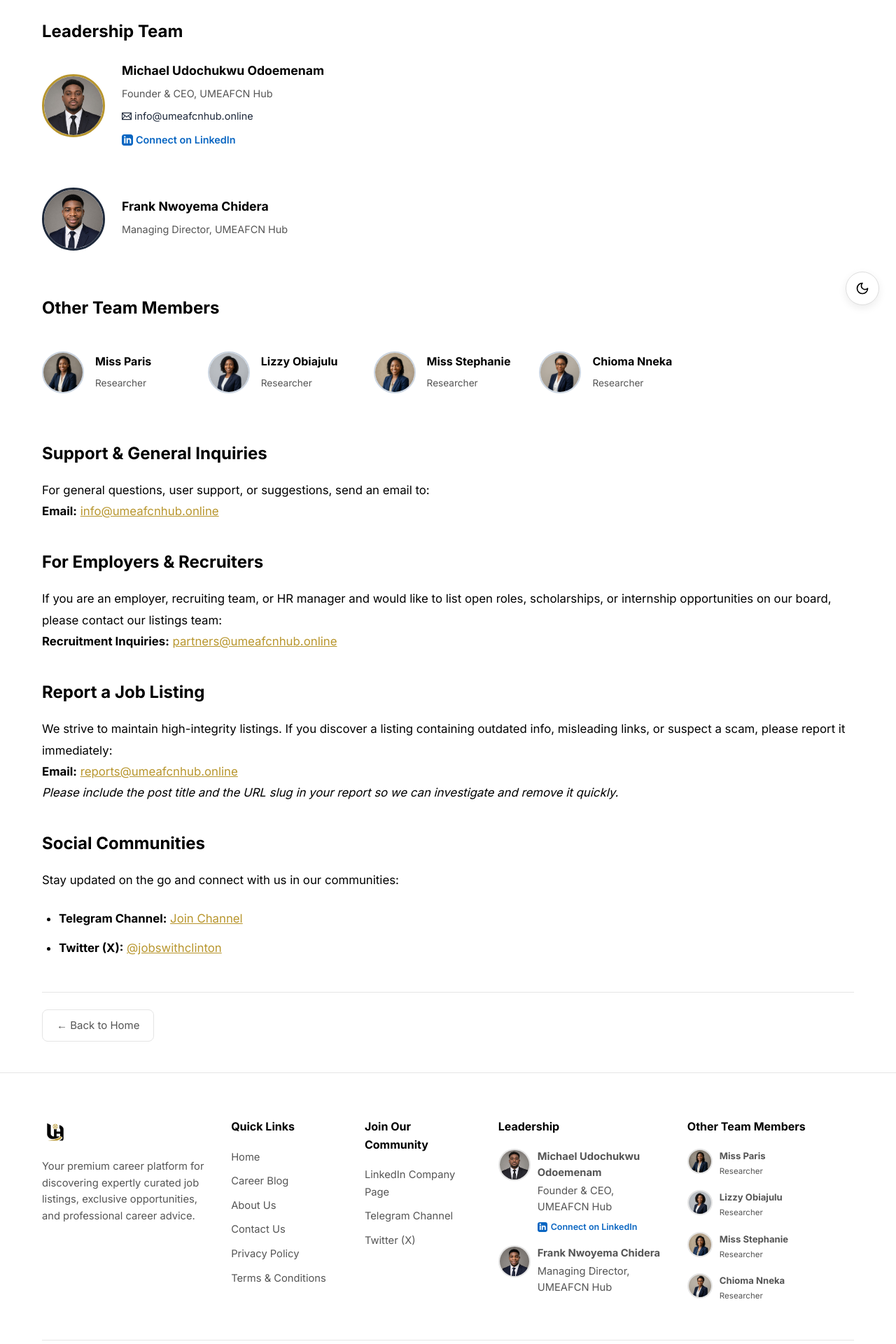
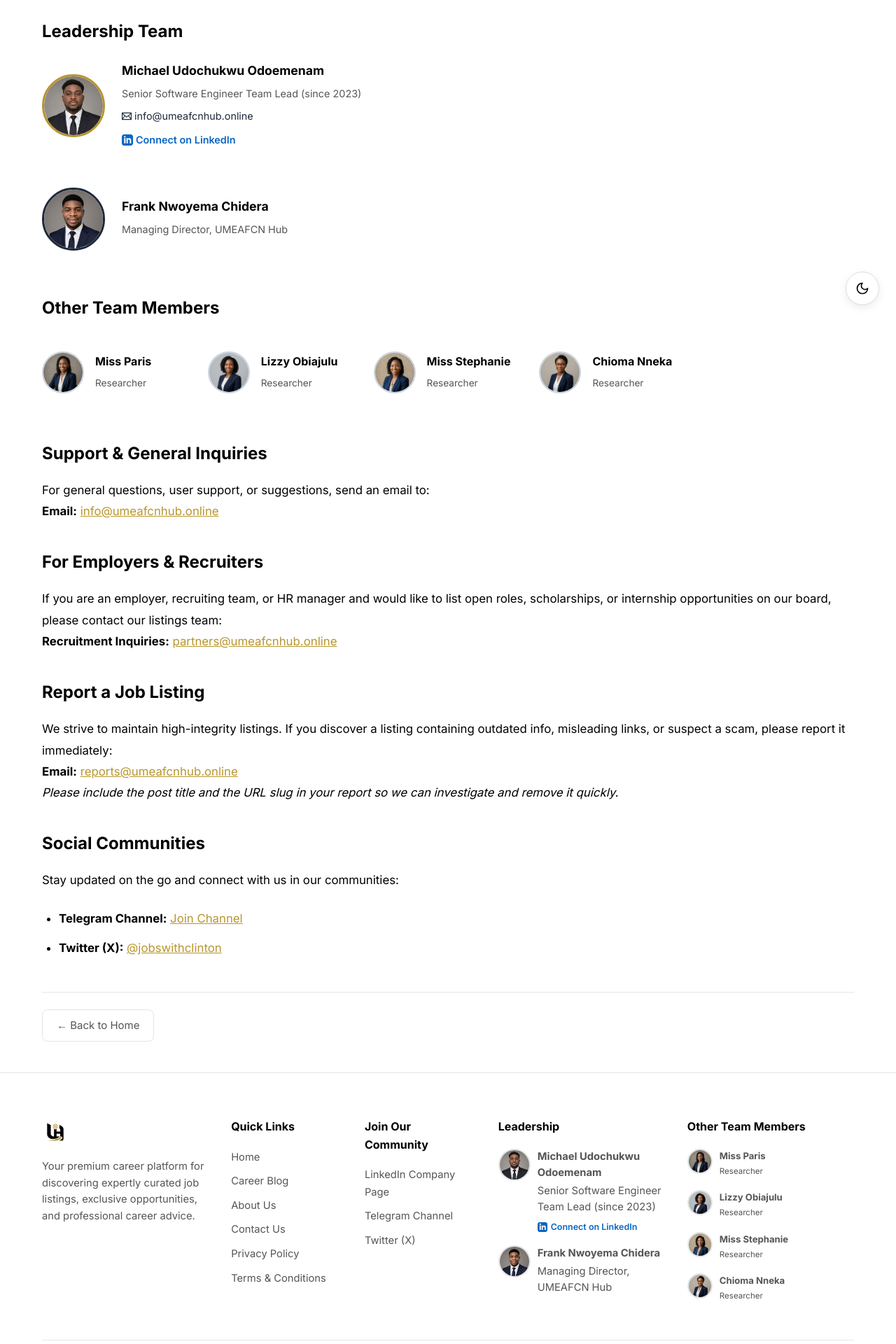
Before and after one commit to umeaclinton/UMEAFCN-Hub, a Next.js app: page /contact in a window 1280 px wide. Shown: the part 340-2260 px from the top of the page at 70% size. Built offline with nearby package versions, Linux system fonts and the light colour scheme.

Commit message:
feat: add About and Contact pages and implement a reusable Footer component

```diff
--- a/src/app/about/page.tsx
+++ b/src/app/about/page.tsx
@@ -33,7 +33,7 @@
           />
           <div>
             <strong style={{ fontSize: '1.2rem', display: 'block', marginBottom: '0.25rem' }}>Michael Udochukwu Odoemenam</strong>
-            <span style={{ color: 'var(--text-muted)', fontSize: '0.95rem', display: 'block', marginBottom: '0.5rem' }}>Founder & CEO, UMEAFCN Hub</span>
+            <span style={{ color: 'var(--text-muted)', fontSize: '0.95rem', display: 'block', marginBottom: '0.5rem' }}>Senior Software Engineer Team Lead (since 2023)</span>
             <p style={{ margin: 0, fontSize: '0.95rem', color: 'var(--text-muted)' }}>
               Michael built UMEAFCN Hub out of a passion for making career opportunities more accessible to young Africans. His vision is a single, trusted platform where every serious job seeker can find their next big break without the noise.
             </p>
--- a/src/app/contact/page.tsx
+++ b/src/app/contact/page.tsx
@@ -33,7 +33,7 @@
           />
           <div>
             <strong style={{ fontSize: '1.1rem', display: 'block', marginBottom: '0.25rem' }}>Michael Udochukwu Odoemenam</strong>
-            <span style={{ color: 'var(--text-muted)', fontSize: '0.9rem', display: 'block', marginBottom: '0.4rem' }}>Founder & CEO, UMEAFCN Hub</span>
+            <span style={{ color: 'var(--text-muted)', fontSize: '0.9rem', display: 'block', marginBottom: '0.4rem' }}>Senior Software Engineer Team Lead (since 2023)</span>
             <a href="mailto:info@umeafcnhub.online" style={{ fontSize: '0.9rem', color: '#1e293b', display: 'flex', alignItems: 'center', gap: '4px', textDecoration: 'none', marginBottom: '0.25rem' }}>
               <svg xmlns="http://www.w3.org/2000/svg" width="14" height="14" viewBox="0 0 24 24" fill="currentColor"><path d="M0 3v18h24v-18h-24zm6.623 7.929l-4.623 5.712v-9.458l4.623 3.746zm-4.141-5.929h19.035l-9.517 7.713-9.518-7.713zm5.694 7.188l3.824 3.099 3.83-3.104 5.612 6.817h-18.779l5.513-6.812zm9.208-1.264l4.616-3.741v9.348l-4.616-5.607z"/></svg>
               info@umeafcnhub.online
--- a/src/components/Footer.tsx
+++ b/src/components/Footer.tsx
@@ -46,7 +46,7 @@
               <img src="/ceo&founderimgage.jpg" alt="Michael Udochukwu Odoemenam" className="footer-founder-img" />
               <div>
                 <p className="footer-founder-name">Michael Udochukwu Odoemenam</p>
-                <p className="footer-founder-title">Founder &amp; CEO, UMEAFCN Hub</p>
+                <p className="footer-founder-title">Senior Software Engineer Team Lead (since 2023)</p>
                 <a
                   href="https://www.linkedin.com/in/umeaclinton/"
                   target="_blank"
```
